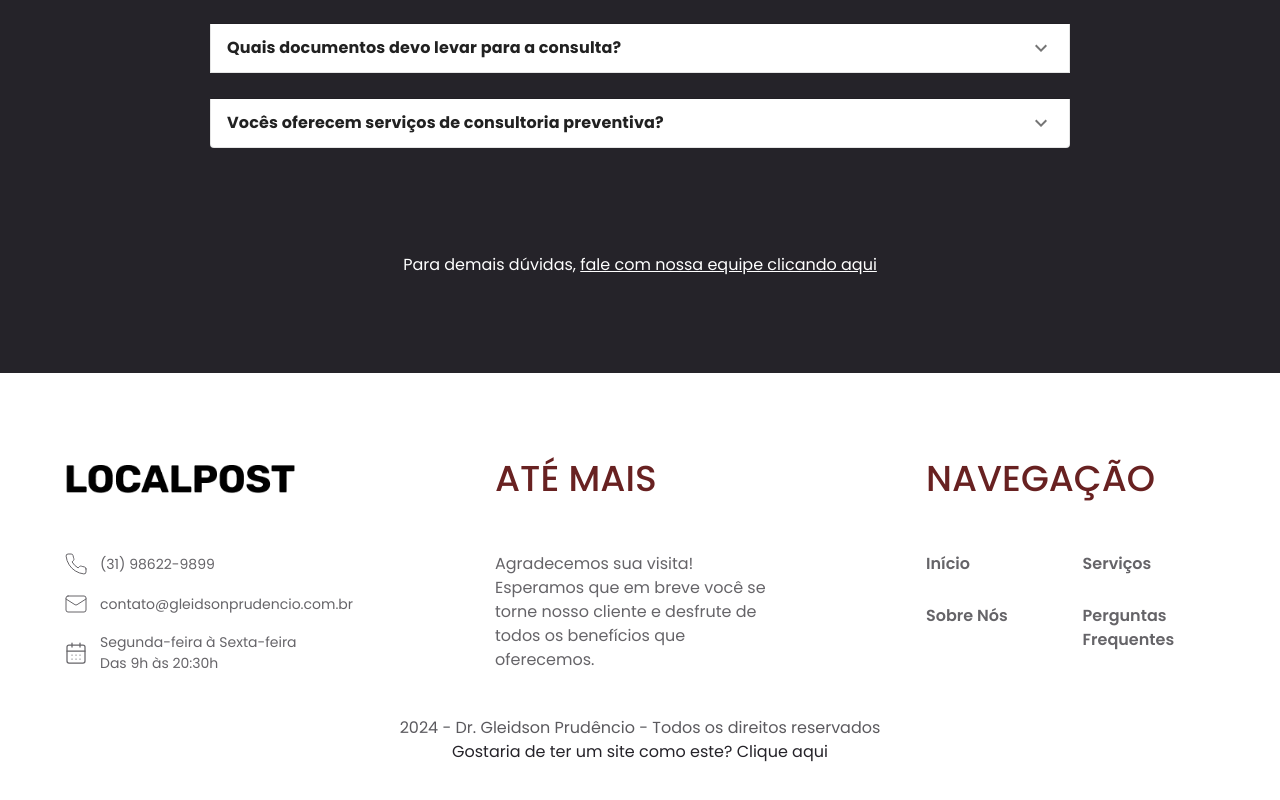
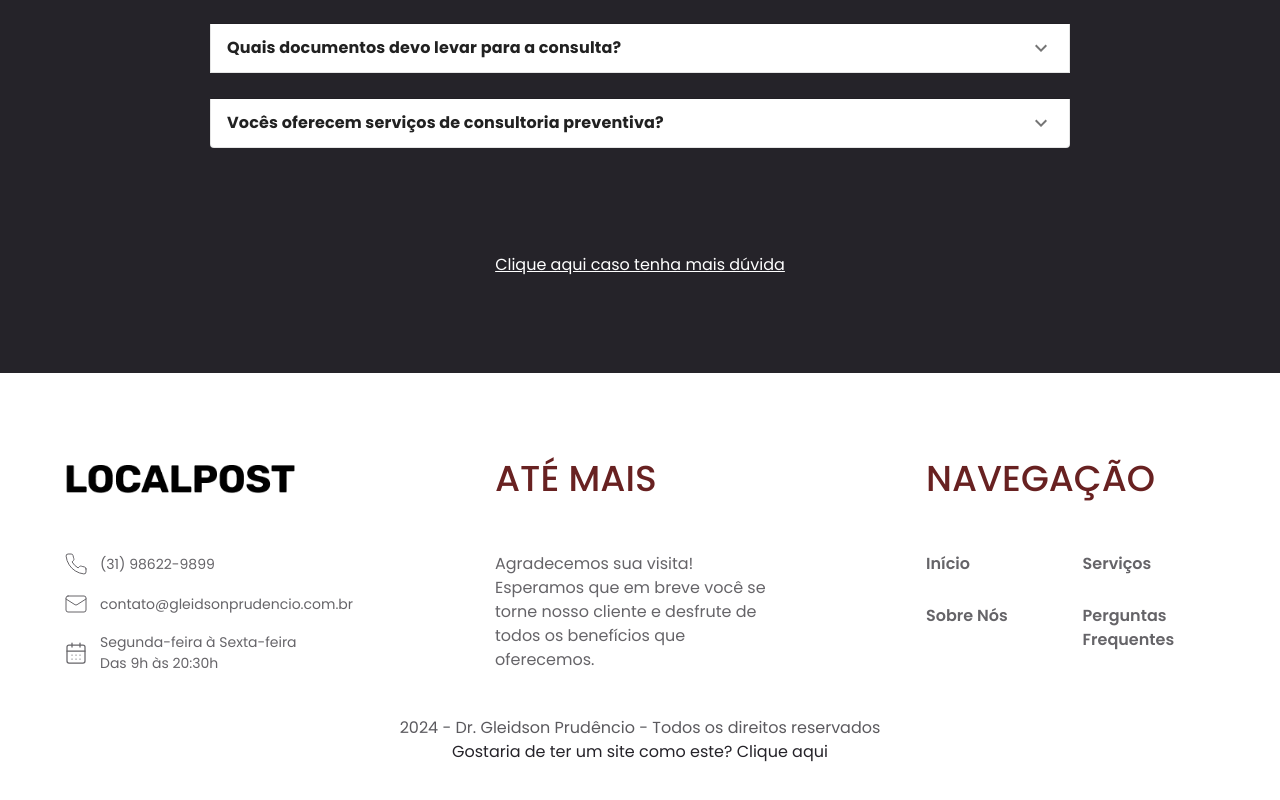
Before and after one commit to EdisonMatos/Dev-Template, a React (Vite) app: page / in a window 1280 px wide. Shown: the part 4208-5008 px from the top of the page. Built offline with nearby package versions, Linux system fonts and the light colour scheme.

Commit message:
fix: Ajusta o texto do rodapé da sessão Faq

```diff
--- a/src/components/sections/Faq.jsx
+++ b/src/components/sections/Faq.jsx
@@ -30,14 +30,14 @@ export default function Faq() {
           </MotionDivDownToUp>
           <MotionDivDownToUp>
             <Paragraphs className="text-center text-white">
-              Para demais dúvidas,{" "}
+              {" "}
               <a
                 href={whatsappContactLink}
                 target="_blank"
                 className="underline transition"
               >
                 {" "}
-                fale com nossa equipe clicando aqui
+                Clique aqui caso tenha mais dúvida
               </a>
             </Paragraphs>
           </MotionDivDownToUp>
--- a/src/content/content.jsx
+++ b/src/content/content.jsx
@@ -442,8 +442,7 @@ const content = {
     },
     faq: {
       title: "Perguntas Frequentes",
-      subtitle:
-        "Confira as perguntas abaixo para esclarecer suas dúvidas.",
+      subtitle: "Confira as perguntas abaixo para esclarecer suas dúvidas.",
       questions: {
         question1: {
           question: "Como posso contratar seus serviços?",
@@ -463,7 +462,7 @@ const content = {
         question4: {
           question: "Vocês oferecem serviços de consultoria preventiva?",
           answer:
-            "Nós estaremos entrando em contato com você assim que o produto chegar a nós, confirmando assim todos os dados sobre ele.",
+            "Sim, oferecemos consultoria preventiva para ajudar a evitar problemas futuros e garantir conformidade legal.",
         },
       },
     },
```
